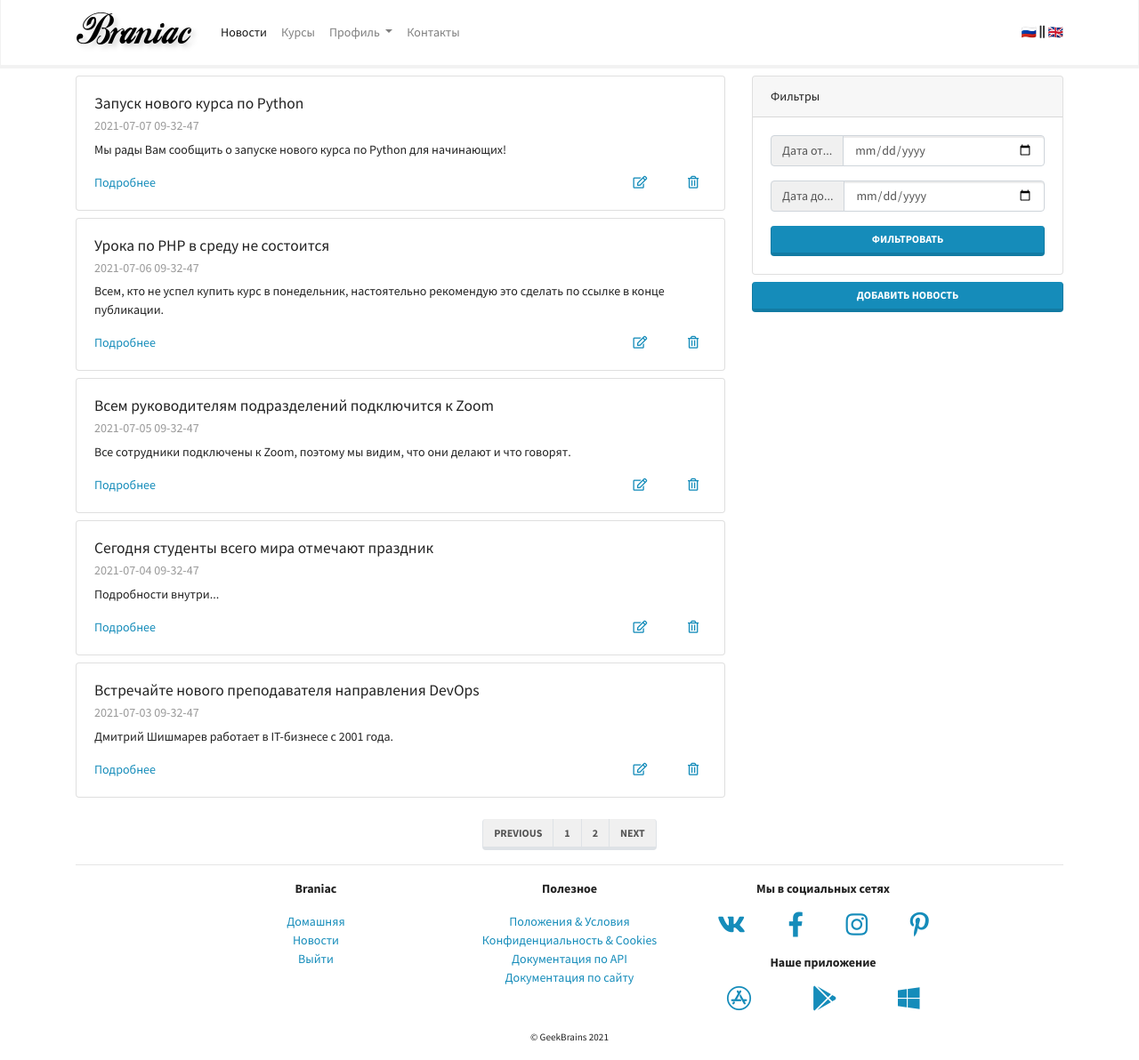
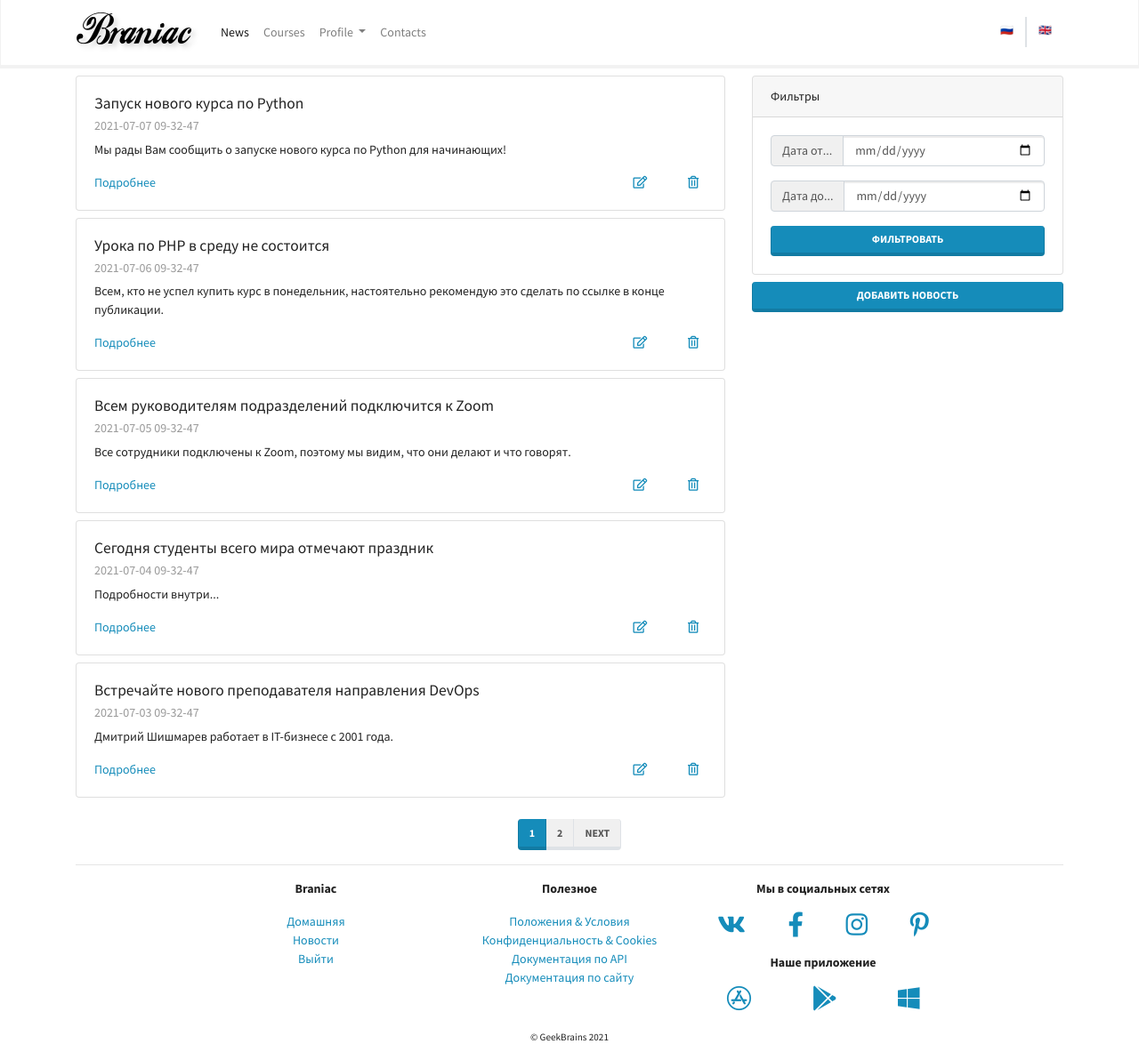
Before and after one commit to yawlad/DjangoBasics-HomeWork, a Django app: page /mainapp/news/ in a window 1280 px wide. Shown: the whole page at 89% size. Run offline with Django 3.2, Linux system fonts and the light colour scheme; the visitor is signed in with stand-in values (Sample User, id 1); data comes from the database, SQL or seed files in the repository; parts of the project's set-up code (start-up, migrations or seed data) failed here and were passed over; some libraries are stand-ins or nearby versions.

Commit message:
added internationalization

```diff
--- a/config/settings.py
+++ b/config/settings.py
@@ -57,12 +57,13 @@ INSTALLED_APPS = [
 MIDDLEWARE = [
     "django.middleware.security.SecurityMiddleware",
     "django.contrib.sessions.middleware.SessionMiddleware",
+    "django.middleware.locale.LocaleMiddleware",
     "django.middleware.common.CommonMiddleware",
     "django.middleware.csrf.CsrfViewMiddleware",
     "django.contrib.auth.middleware.AuthenticationMiddleware",
     "django.contrib.messages.middleware.MessageMiddleware",
     "django.middleware.clickjacking.XFrameOptionsMiddleware",
-    "debug_toolbar.middleware.DebugToolbarMiddleware"
+    "debug_toolbar.middleware.DebugToolbarMiddleware",
 ]
 
 ROOT_URLCONF = "config.urls"
@@ -247,3 +248,5 @@ CELERY_RESULT_BACKEND = "redis://127.0.0.1:6379"
 # Email as files for debug
 EMAIL_BACKEND = "django.core.mail.backends.filebased.EmailBackend"
 EMAIL_FILE_PATH = "var/email-messages/"
+
+LOCALE_PATH = [BASE_DIR / "locale"]
--- a/config/urls.py
+++ b/config/urls.py
@@ -1,5 +1,4 @@
 import debug_toolbar
-
 from django.conf import settings
 from django.conf.urls.static import static
 from django.contrib import admin
@@ -8,6 +7,7 @@ from django.views.generic import RedirectView
 
 urlpatterns = [
     path("admin/", admin.site.urls),
+    path("i18n/", include("django.conf.urls.i18n")),
     path("", RedirectView.as_view(url="mainapp/")),
     path("social_auth/", include("social_django.urls", namespace="social")),
     path("mainapp/", include("mainapp.urls", namespace="mainapp")),
--- a/mainapp/templates/mainapp/news_list.html
+++ b/mainapp/templates/mainapp/news_list.html
@@ -86,16 +86,34 @@
 
 </div>
 
+{% if page_obj.has_other_pages %}
 <div class="row justify-content-center align-items-center mt-3 mb-n3">
   <nav aria-label="Page navigation example">
     <ul class="pagination">
-        <li class="page-item"><a class="page-link" href="#">Previous</a></li>
-        <li class="page-item"><a class="page-link" href="#">1</a></li>
-        <li class="page-item"><a class="page-link" href="#">2</a></li>
-        {# <li class="page-item"><a class="page-link" href="#">3</a></li> #}
-        <li class="page-item"><a class="page-link" href="#">Next</a></li>
+      {% if page_obj.has_previous %}
+      <li class="page-item"><a class="page-link"
+          href="?page={{ page_obj.previous_page_number }}">Previous</a></li>
+      {% endif %}
+
+      {% for item in page_obj.paginator.page_range %}
+      {% if item == page_obj.number %}
+      <li class="page-item active"><a class="page-link" href="?page={{ item }}">{{ item }}</a></li>
+      {% elif item >= page_obj.number|add:-2 and item <= page_obj.number|add:2 %}
+      <li class="page-item">
+        <a class="page-link" href="?page={{ item }}">{{ item }}</a>
+      </li>
+      {% endif %}
+      {% endfor %}
+
+      {% if page_obj.has_next %}
+      <li class="page-item"><a class="page-link"
+          href="?page={{ page_obj.next_page_number }}">Next</a></li>
+      {% endif %}
     </ul>
   </nav>
 </div>
+{% endif %}
+
+
 
 {% endblock content %}
--- a/templates/base.html
+++ b/templates/base.html
@@ -1,4 +1,4 @@
-{% load static %}
+{% load static i18n%}
 
 <!doctype html>
 <html lang="ru">
--- a/templates/includes/main_menu.html
+++ b/templates/includes/main_menu.html
@@ -1,4 +1,4 @@
-{% load static %}
+{% load static i18n %}
 
 <nav class="navbar navbar-expand-lg navbar-light bg-light">
   <div class="container">
@@ -16,18 +16,22 @@
       <ul class="navbar-nav mr-auto">
         <li
           class="nav-item {% if request.resolver_match.view_name == 'mainapp:news' %}active{% endif %}">
-          <a class="nav-link" href="{% url 'mainapp:news' %}">Новости</a>
+          <a class="nav-link" href="{% url 'mainapp:news' %}">
+            {% trans "News" %}
+          </a>
         </li>
         <li
           class="nav-item {% if request.resolver_match.view_name == 'mainapp:courses' %}active{% endif %}">
-          <a class="nav-link" href="{% url 'mainapp:courses' %}">Курсы</a>
+          <a class="nav-link" href="{% url 'mainapp:courses' %}">
+            {% trans "Courses" %}
+          </a>
         </li>
         {% if user.is_authenticated %}
         <li class="nav-item dropdown">
           <a class="nav-link dropdown-toggle" href="#" id="ddProfile"
             role="button" data-toggle="dropdown" aria-haspopup="true"
             aria-expanded="false">
-              Профиль
+            {% trans "Profile" %}
           </a>
           <div class="dropdown-menu" aria-labelledby="ddProfile">
             <a class="dropdown-item"
@@ -37,10 +41,11 @@
             <div class="dropdown-divider"></div>
             <a class="dropdown-item" href="#">Модерация</a>
             {% if user.is_superuser %}
-                <a class="dropdown-item" href="{% url 'admin:index' %}">Административный
+            <a class="dropdown-item" href="{% url 'admin:index' %}"
+              target="_blank">Административный
               раздел</a>
-                <a class="dropdown-item" href="{% url 'mainapp:log_view' %}">Лог
-                  раздел</a>
+            <a class="dropdown-item" href="{% url 'mainapp:log_view' %}"
+              target="_blank">Лог</a>
             {% endif %}
             <div class="dropdown-divider"></div>
             <a class="dropdown-item" href="{% url 'authapp:logout' %}">Выход</a>
@@ -48,16 +53,34 @@
         </li>
         {% else %}
         <li class="nav-item">
-            <a class="nav-link" href="{% url 'authapp:login' %}">Вход</a>
+          <a class="nav-link" href="{% url 'authapp:login' %}">
+            {% translate "Enter" %}
+          </a>
         </li>
         {% endif %}
         <li
           class="nav-item {% if request.resolver_match.view_name == 'mainapp:contacts' %}active{% endif %}">
-          <a class="nav-link" href="{% url 'mainapp:contacts' %}">Контакты</a>
+          <a class="nav-link" href="{% url 'mainapp:contacts' %}">
+            {% translate "Contacts" %}
+          </a>
         </li>
       </ul>
-      <span><a href="#">🇷🇺</a> <i class="fas fa-grip-lines-vertical"></i> <a
-        href="#">🇬🇧</a></span>
+      <div class="row justify-content-end m-0">
+        <div class="col p-0 border-right">
+          <form action="{% url 'set_language' %}" method="post">
+            {% csrf_token %}
+            <input name="language" type="hidden" value="ru">
+            <button type="submit" class="btn btn-link">🇷🇺</button>
+          </form>
+        </div>
+        <div class="col p-0 border-left">
+          <form action="{% url 'set_language' %}" method="post">
+            {% csrf_token %}
+            <input name="language" type="hidden" value="en">
+            <button type="submit" class="btn btn-link">🇬🇧</button>
+          </form>
+        </div>
+      </div>
     </div>
   </div>
 </nav>
```
Also changed, not shown: mainapp/management/commands/mm.py (added, +11 -0 lines), locale/ru/LC_MESSAGES/django.po (added), mainapp/management/__init__.py (added), mainapp/management/commands/__init__.py (added). Lines whose indentation alone changed are shown as unchanged.
